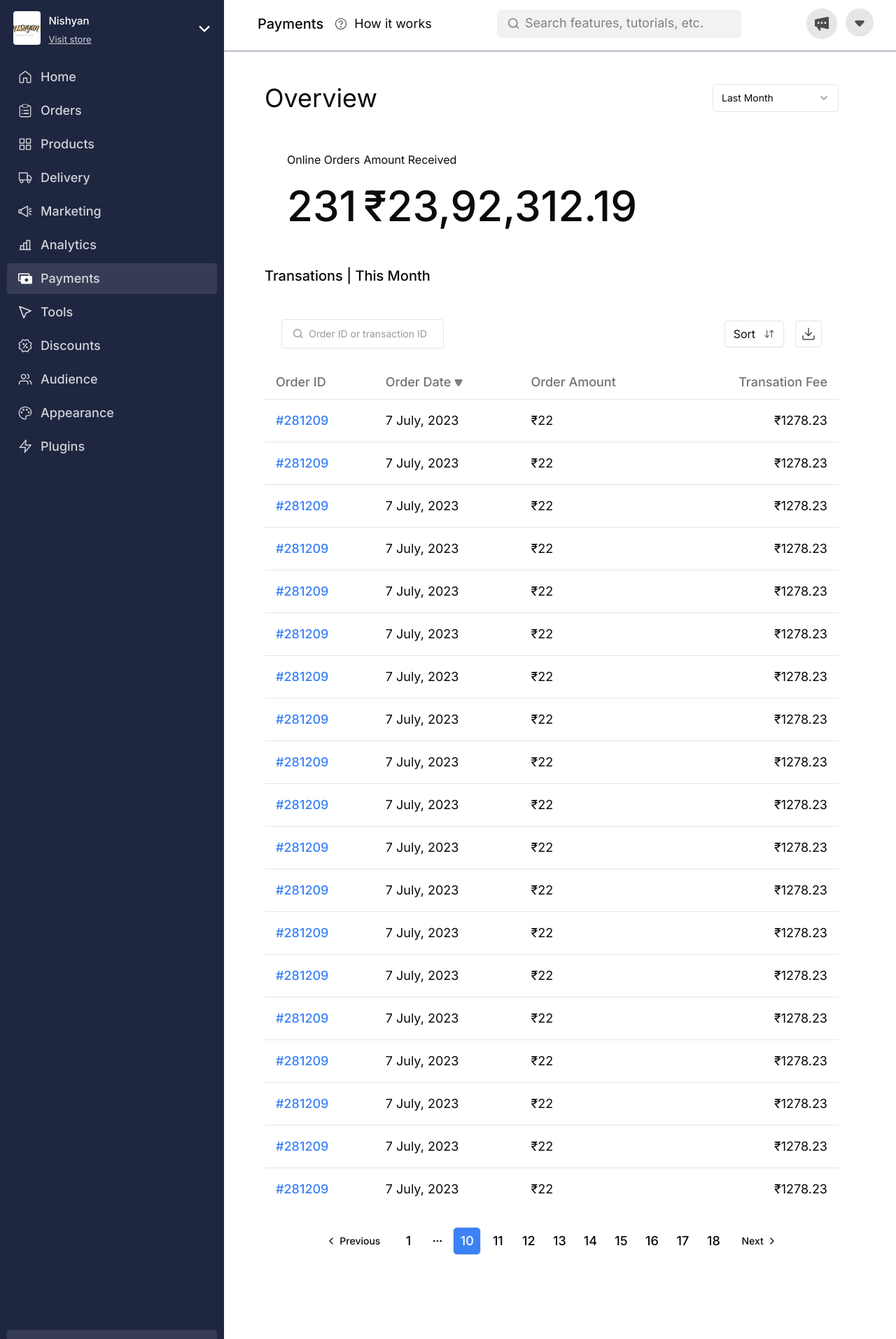
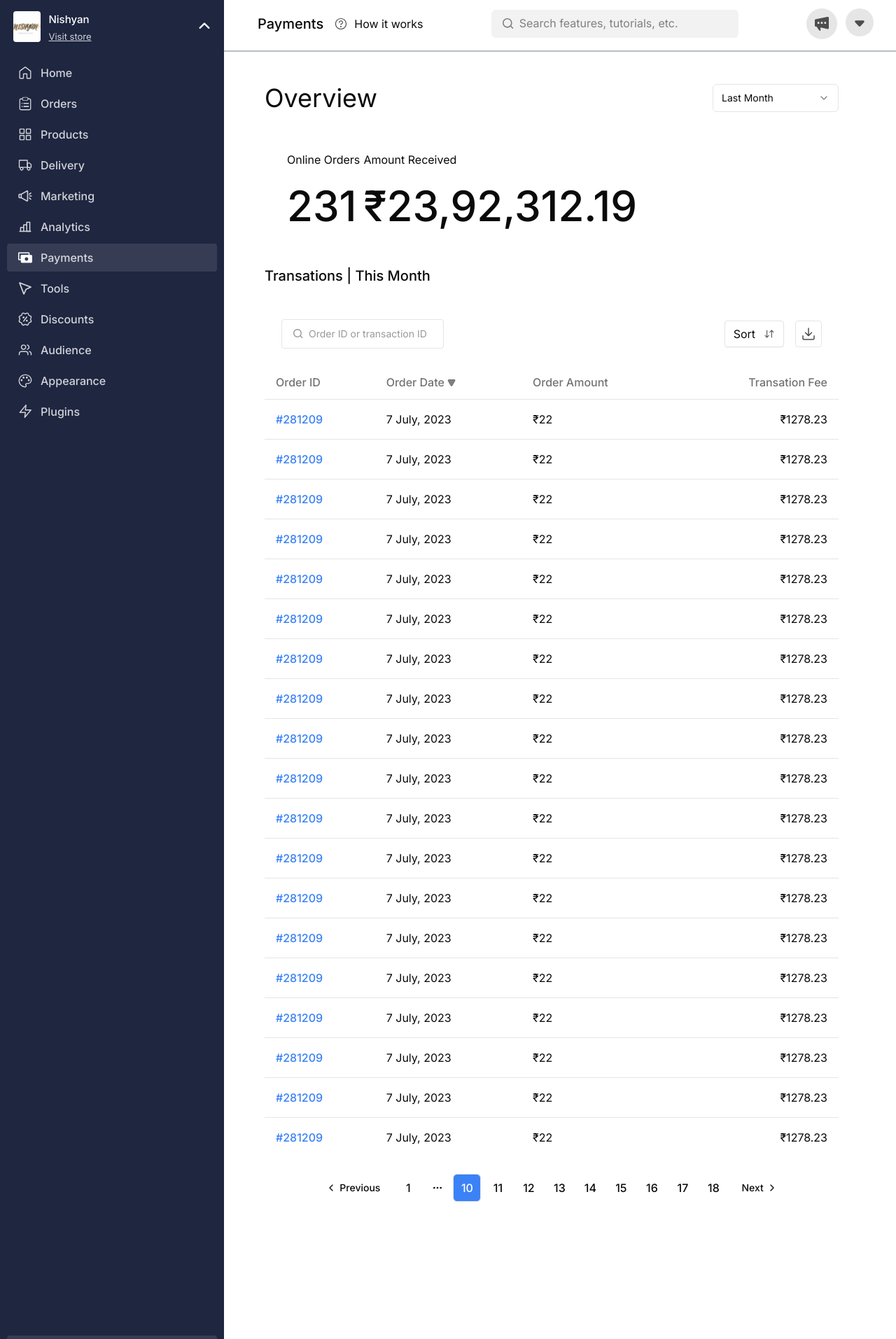
Before and after one commit to SuyashPatil-29/dukaan-submission, a Next.js app: page / in a window 1280 px wide. Shown: the top 1913 px of the page at 70% size. Built offline with nearby package versions, Linux system fonts and the light colour scheme.

Commit message:
Finished in under 2 hours

```diff
--- a/package.json
+++ b/package.json
@@ -9,6 +9,7 @@
     "lint": "next lint"
   },
   "dependencies": {
+    "@radix-ui/react-dropdown-menu": "^2.0.6",
     "@radix-ui/react-select": "^2.0.0",
     "@radix-ui/react-slot": "^1.0.2",
     "class-variance-authority": "^0.7.0",
--- a/src/app/layout.tsx
+++ b/src/app/layout.tsx
@@ -1,9 +1,9 @@
+import Navbar from "@/components/Navbar";
+import Sidebar from "@/components/Sidebar";
 import { cn } from "@/lib/utils";
 import type { Metadata } from "next";
 import { Inter } from "next/font/google";
 import "./globals.css";
-import Navbar from "@/components/Navbar";
-import Sidebar from "@/components/Sidebar";
 
 const inter = Inter({ subsets: ["latin"] });
 
--- /dev/null
+++ b/src/components/DropdownMenu.tsx
@@ -0,0 +1,51 @@
+"use client"
+
+import React, { useState } from "react";
+import {
+  DropdownMenu,
+  DropdownMenuContent,
+  DropdownMenuItem,
+  DropdownMenuLabel,
+  DropdownMenuSeparator,
+  DropdownMenuTrigger,
+} from "@/components/ui/dropdown-menu";
+import { cn } from "@/lib/utils";
+
+type Props = {};
+
+const DropdownMenuComponent = (props: Props) => {
+  const [open, setOpen] = useState(false)
+  return (
+    <DropdownMenu>
+      <DropdownMenuTrigger>
+        <svg
+          className={cn(
+            "self-center hover:cursor-pointer transition-all duration-300",
+            !open ? "-rotate-180" : "rotate-0",
+          )}
+          xmlns="http://www.w3.org/2000/svg"
+          width="20"
+          height="20"
+          viewBox="0 0 20 20"
+          fill="none"
+          onClick={() => setOpen((prev) => !prev)}
+        >
+          <path
+            d="M2.84685 7.22185C3.26727 6.80143 3.92516 6.76321 4.38876 7.10719L4.52157 7.22185L10 12.6997L15.4784 7.22185C15.8988 6.80143 16.5567 6.76321 17.0203 7.10719L17.1532 7.22185C17.5736 7.64227 17.6118 8.30016 17.2678 8.76376L17.1532 8.89657L10.8374 15.2124C10.4169 15.6328 9.75905 15.671 9.29545 15.327L9.16264 15.2124L2.84685 8.89657C2.38438 8.43411 2.38438 7.68431 2.84685 7.22185Z"
+            fill="white"
+          />
+        </svg>
+      </DropdownMenuTrigger>
+      <DropdownMenuContent>
+        <DropdownMenuLabel>My Account</DropdownMenuLabel>
+        <DropdownMenuSeparator />
+        <DropdownMenuItem>About Dukaan</DropdownMenuItem>
+        <DropdownMenuItem>My Subscription</DropdownMenuItem>
+        <DropdownMenuItem>Switch Accounts</DropdownMenuItem>
+        <DropdownMenuItem>Sign Out</DropdownMenuItem>
+      </DropdownMenuContent>
+    </DropdownMenu>
+  );
+};
+
+export default DropdownMenuComponent;
--- a/src/components/MainContent.tsx
+++ b/src/components/MainContent.tsx
@@ -9,8 +9,8 @@
 
 const MainContent = (props: Props) => {
   return (
-    <div className="absolute top-20 right-[42px] w-[calc(100vw-380px)]">
-      <div className="p-10 pb-0">
+    <div className="absolute md:top-20 md:right-[42px] top-16 right-0 md:w-[calc(100vw-380px)] w-full">
+      <div className="md:p-10 pb-0">
         <div className=" flex items-center justify-between">
           <h1 className=" text-4xl">Overview</h1>
           <Select>
@@ -25,14 +25,14 @@
           </Select>
         </div>
 
-        <div className=" flex items-center justify-between pl-8 py-14 pr-72">
+        <div className=" flex items-center md:justify-between justify-evenly md:pl-8 py-14 md:pr-72">
             <div className=" flex flex-col items-start gap-6">
             <h1>Online Orders</h1>
-            <h1 className=" text-6xl font-medium">231</h1>
+            <h1 className=" md:text-6xl font-medium">231</h1>
             </div>
             <div className=" flex flex-col items-start gap-6">
             <h1>Amount Received</h1>
-            <h1 className=" text-6xl font-medium">₹23,92,312.19</h1>
+            <h1 className=" md:text-6xl font-medium">₹23,92,312.19</h1>
             </div>
         </div>
 
--- a/src/components/Navbar.tsx
+++ b/src/components/Navbar.tsx
@@ -15,7 +15,7 @@
                 </clipPath>
                 </defs>
             </svg>
-            <input className='grow text-[15px] outline-none bg-transparent leading-[22px] placeholder:text-[#808080] placeholder:text-lg max-sm:text-xs' placeholder='Search features, tutorials, etc.'/>
+            <input className='grow text-[15px] outline-none bg-transparent leading-[22px] placeholder:text-[#808080] placeholder:text-base max-sm:text-xs' placeholder='Search features, tutorials, etc.'/>
 
         </div>
     )
@@ -23,7 +23,7 @@
 
 const Navbar = ({setShowSidebar}:any) => {
   return (
-    <nav className='bg-white flex items-center px-8 py-3 space-x-4 fixed top-0 right-0 z-30 max-sm:px-0 max-sm:space-x-2 max-sm:justify-between w-[calc(100vw-320px)] border-b-2 border-gray-400/70 pb-4'>
+    <nav className='bg-white flex items-center px-8 py-3 space-x-4 fixed top-0 right-0 z-30 max-sm:px-0 max-sm:space-x-2 max-sm:justify-between md:w-[calc(100vw-320px)] w-full border-b-2 border-gray-400/70 pb-4'>
         <svg xmlns="http://www.w3.org/2000/svg" fill="none" viewBox="0 0 24 24" strokeWidth={1.5} stroke="currentColor" className="w-6 h-6 shrink-0 sm:hidden" onClick={()=>setShowSidebar((prev:any)=>!prev)}>
             <path strokeLinecap="round" strokeLinejoin="round" d="M3.75 6.75h16.5M3.75 12h16.5m-16.5 5.25h16.5" />
         </svg>
@@ -43,7 +43,7 @@
                 </defs>
             </svg>
 
-            <small className=' text-lg hover:underline hover:cursor-help max-sm:text-[8px] max-sm:hidden'>How it works</small>
+            <small className=' text-base hover:underline hover:cursor-help max-sm:text-[8px] max-sm:hidden'>How it works</small>
         </aside>
         <SearchBar />
         <section className='flex space-x-3 grow justify-end max-sm:grow-0 max-sm:space-x-1 max-sm:items-center'>
--- a/src/components/PaginationComponent.tsx
+++ b/src/components/PaginationComponent.tsx
@@ -10,45 +10,45 @@
 
 export function PaginationDemo() {
   return (
-    <Pagination className=" p-6">
+    <Pagination className=" lg:flex hidden p-6">
       <PaginationContent>
         <PaginationItem>
           <PaginationPrevious href="#" />
         </PaginationItem>
         <PaginationItem>
-          <PaginationLink className=" text-lg" href="#">1</PaginationLink>
+          <PaginationLink className=" text-base" href="#">1</PaginationLink>
         </PaginationItem>
         <PaginationItem>
           <PaginationEllipsis />
         </PaginationItem>
         <PaginationItem>
-          <PaginationLink className="text-lg bg-blue-500 text-white" href="#" isActive>
+          <PaginationLink className="text-base bg-blue-500 text-white" href="#" isActive>
             10
           </PaginationLink>
         </PaginationItem>
         <PaginationItem>
-          <PaginationLink className=" text-lg" href="#">11</PaginationLink>
+          <PaginationLink className=" text-base" href="#">11</PaginationLink>
         </PaginationItem>
         <PaginationItem>
-          <PaginationLink className=" text-lg" href="#">12</PaginationLink>
+          <PaginationLink className=" text-base" href="#">12</PaginationLink>
         </PaginationItem>
         <PaginationItem>
-          <PaginationLink className=" text-lg" href="#">13</PaginationLink>
+          <PaginationLink className=" text-base" href="#">13</PaginationLink>
         </PaginationItem>
         <PaginationItem>
-          <PaginationLink className=" text-lg" href="#">14</PaginationLink>
+          <PaginationLink className=" text-base" href="#">14</PaginationLink>
         </PaginationItem>
         <PaginationItem>
-          <PaginationLink className=" text-lg" href="#">15</PaginationLink>
+          <PaginationLink className=" text-base" href="#">15</PaginationLink>
         </PaginationItem>
         <PaginationItem>
-          <PaginationLink className=" text-lg" href="#">16</PaginationLink>
+          <PaginationLink className=" text-base" href="#">16</PaginationLink>
         </PaginationItem>
         <PaginationItem>
-          <PaginationLink className=" text-lg" href="#">17</PaginationLink>
+          <PaginationLink className=" text-base" href="#">17</PaginationLink>
         </PaginationItem>
         <PaginationItem>
-          <PaginationLink className=" text-lg" href="#">18</PaginationLink>
+          <PaginationLink className=" text-base" href="#">18</PaginationLink>
         </PaginationItem>
         <PaginationItem>
           <PaginationNext href="#" />
--- a/src/components/Sidebar.tsx
+++ b/src/components/Sidebar.tsx
@@ -1,6 +1,7 @@
 import Image from 'next/image'
 import React from 'react'
 import logo from "../lib/assets/logo.png"
+import DropdownMenuComponent from './DropdownMenu'
 
 const ProfileHeader=()=>
 {
@@ -11,9 +12,7 @@
                 <h1 className='text-white font-medium text-[15px]'>Nishyan</h1>
                 <p className=' text-[13px] leading-4 text-white/80 underline hover:cursor-pointer w-fit'>Visit store</p>
             </aside>
-            <svg className='self-center hover:cursor-pointer' xmlns="http://www.w3.org/2000/svg" width="20" height="20" viewBox="0 0 20 20" fill="none">
-                <path d="M2.84685 7.22185C3.26727 6.80143 3.92516 6.76321 4.38876 7.10719L4.52157 7.22185L10 12.6997L15.4784 7.22185C15.8988 6.80143 16.5567 6.76321 17.0203 7.10719L17.1532 7.22185C17.5736 7.64227 17.6118 8.30016 17.2678 8.76376L17.1532 8.89657L10.8374 15.2124C10.4169 15.6328 9.75905 15.671 9.29545 15.327L9.16264 15.2124L2.84685 8.89657C2.38438 8.43411 2.38438 7.68431 2.84685 7.22185Z" fill="white"/>
-            </svg>
+            <DropdownMenuComponent />
         </header>
     )
 }
@@ -40,7 +39,7 @@
 
 const Sidebar = () => {
   return (
-    <div className={`w-80 bg-[rgb(30,38,64)] px-2.5 py-4 flex flex-col top-0  min-h-[248vh] text-lg`}>
+    <div className={`md:w-80 w-0 bg-[rgb(30,38,64)] px-2.5 py-4 md:flex md:flex-col hidden top-0  min-h-[248vh] text-base`}>
 
         <ProfileHeader />
         <ul className='space-y-1 mt-6 grow'>
--- a/src/components/Table.tsx
+++ b/src/components/Table.tsx
@@ -130,7 +130,7 @@
 
   export function MainTable() {
     return (
-      <Table className="p-10 text-lg">
+      <Table className="md:p-10 md:text-base">
         <TableHeader>
           <TableRow>
             <TableHead>Order ID</TableHead>
--- /dev/null
+++ b/src/components/ui/dropdown-menu.tsx
@@ -0,0 +1,200 @@
+"use client"
+
+import * as React from "react"
+import * as DropdownMenuPrimitive from "@radix-ui/react-dropdown-menu"
+import { Check, ChevronRight, Circle } from "lucide-react"
+
+import { cn } from "@/lib/utils"
+
+const DropdownMenu = DropdownMenuPrimitive.Root
+
+const DropdownMenuTrigger = DropdownMenuPrimitive.Trigger
+
+const DropdownMenuGroup = DropdownMenuPrimitive.Group
+
+const DropdownMenuPortal = DropdownMenuPrimitive.Portal
+
+const DropdownMenuSub = DropdownMenuPrimitive.Sub
+
+const DropdownMenuRadioGroup = DropdownMenuPrimitive.RadioGroup
+
+const DropdownMenuSubTrigger = React.forwardRef<
+  React.ElementRef<typeof DropdownMenuPrimitive.SubTrigger>,
+  React.ComponentPropsWithoutRef<typeof DropdownMenuPrimitive.SubTrigger> & {
+    inset?: boolean
+  }
+>(({ className, inset, children, ...props }, ref) => (
+  <DropdownMenuPrimitive.SubTrigger
+    ref={ref}
+    className={cn(
+      "flex cursor-default select-none items-center rounded-sm px-2 py-1.5 text-sm outline-none focus:bg-accent data-[state=open]:bg-accent",
+      inset && "pl-8",
+      className
+    )}
+    {...props}
+  >
+    {children}
+    <ChevronRight className="ml-auto h-4 w-4" />
+  </DropdownMenuPrimitive.SubTrigger>
+))
+DropdownMenuSubTrigger.displayName =
+  DropdownMenuPrimitive.SubTrigger.displayName
+
+const DropdownMenuSubContent = React.forwardRef<
+  React.ElementRef<typeof DropdownMenuPrimitive.SubContent>,
+  React.ComponentPropsWithoutRef<typeof DropdownMenuPrimitive.SubContent>
+>(({ className, ...props }, ref) => (
+  <DropdownMenuPrimitive.SubContent
+    ref={ref}
+    className={cn(
+      "z-50 min-w-[8rem] overflow-hidden rounded-md border bg-popover p-1 text-popover-foreground shadow-lg data-[state=open]:animate-in data-[state=closed]:animate-out data-[state=closed]:fade-out-0 data-[state=open]:fade-in-0 data-[state=closed]:zoom-out-95 data-[state=open]:zoom-in-95 data-[side=bottom]:slide-in-from-top-2 data-[side=left]:slide-in-from-right-2 data-[side=right]:slide-in-from-left-2 data-[side=top]:slide-in-from-bottom-2",
+      className
+    )}
+    {...props}
+  />
+))
+DropdownMenuSubContent.displayName =
+  DropdownMenuPrimitive.SubContent.displayName
+
+const DropdownMenuContent = React.forwardRef<
+  React.ElementRef<typeof DropdownMenuPrimitive.Content>,
+  React.ComponentPropsWithoutRef<typeof DropdownMenuPrimitive.Content>
+>(({ className, sideOffset = 4, ...props }, ref) => (
+  <DropdownMenuPrimitive.Portal>
+    <DropdownMenuPrimitive.Content
+      ref={ref}
+      sideOffset={sideOffset}
+      className={cn(
+        "z-50 min-w-[8rem] overflow-hidden rounded-md border bg-popover p-1 text-popover-foreground shadow-md data-[state=open]:animate-in data-[state=closed]:animate-out data-[state=closed]:fade-out-0 data-[state=open]:fade-in-0 data-[state=closed]:zoom-out-95 data-[state=open]:zoom-in-95 data-[side=bottom]:slide-in-from-top-2 data-[side=left]:slide-in-from-right-2 data-[side=right]:slide-in-from-left-2 data-[side=top]:slide-in-from-bottom-2",
+        className
+      )}
+      {...props}
+    />
+  </DropdownMenuPrimitive.Portal>
+))
+DropdownMenuContent.displayName = DropdownMenuPrimitive.Content.displayName
+
+const DropdownMenuItem = React.forwardRef<
+  React.ElementRef<typeof DropdownMenuPrimitive.Item>,
+  React.ComponentPropsWithoutRef<typeof DropdownMenuPrimitive.Item> & {
+    inset?: boolean
+  }
+>(({ className, inset, ...props }, ref) => (
+  <DropdownMenuPrimitive.Item
+    ref={ref}
+    className={cn(
+      "relative flex cursor-default select-none items-center rounded-sm px-2 py-1.5 text-sm outline-none transition-colors focus:bg-accent focus:text-accent-foreground data-[disabled]:pointer-events-none data-[disabled]:opacity-50",
+      inset && "pl-8",
+      className
+    )}
+    {...props}
+  />
+))
+DropdownMenuItem.displayName = DropdownMenuPrimitive.Item.displayName
+
+const DropdownMenuCheckboxItem = React.forwardRef<
+  React.ElementRef<typeof DropdownMenuPrimitive.CheckboxItem>,
+  React.ComponentPropsWithoutRef<typeof DropdownMenuPrimitive.CheckboxItem>
+>(({ className, children, checked, ...props }, ref) => (
+  <DropdownMenuPrimitive.CheckboxItem
+    ref={ref}
+    className={cn(
+      "relative flex cursor-default select-none items-center rounded-sm py-1.5 pl-8 pr-2 text-sm outline-none transition-colors focus:bg-accent focus:text-accent-foreground data-[disabled]:pointer-events-none data-[disabled]:opacity-50",
+      className
+    )}
+    checked={checked}
+    {...props}
+  >
+    <span className="absolute left-2 flex h-3.5 w-3.5 items-center justify-center">
+      <DropdownMenuPrimitive.ItemIndicator>
+        <Check className="h-4 w-4" />
+      </DropdownMenuPrimitive.ItemIndicator>
+    </span>
+    {children}
+  </DropdownMenuPrimitive.CheckboxItem>
+))
+DropdownMenuCheckboxItem.displayName =
+  DropdownMenuPrimitive.CheckboxItem.displayName
+
+const DropdownMenuRadioItem = React.forwardRef<
+  React.ElementRef<typeof DropdownMenuPrimitive.RadioItem>,
+  React.ComponentPropsWithoutRef<typeof DropdownMenuPrimitive.RadioItem>
+>(({ className, children, ...props }, ref) => (
+  <DropdownMenuPrimitive.RadioItem
+    ref={ref}
+    className={cn(
+      "relative flex cursor-default select-none items-center rounded-sm py-1.5 pl-8 pr-2 text-sm outline-none transition-colors focus:bg-accent focus:text-accent-foreground data-[disabled]:pointer-events-none data-[disabled]:opacity-50",
+      className
+    )}
+    {...props}
+  >
+    <span className="absolute left-2 flex h-3.5 w-3.5 items-center justify-center">
+      <DropdownMenuPrimitive.ItemIndicator>
+        <Circle className="h-2 w-2 fill-current" />
+      </DropdownMenuPrimitive.ItemIndicator>
+    </span>
+    {children}
+  </DropdownMenuPrimitive.RadioItem>
+))
+DropdownMenuRadioItem.displayName = DropdownMenuPrimitive.RadioItem.displayName
+
+const DropdownMenuLabel = React.forwardRef<
+  React.ElementRef<typeof DropdownMenuPrimitive.Label>,
+  React.ComponentPropsWithoutRef<typeof DropdownMenuPrimitive.Label> & {
+    inset?: boolean
+  }
+>(({ className, inset, ...props }, ref) => (
+  <DropdownMenuPrimitive.Label
+    ref={ref}
+    className={cn(
+      "px-2 py-1.5 text-sm font-semibold",
+      inset && "pl-8",
+      className
+    )}
+    {...props}
+  />
+))
+DropdownMenuLabel.displayName = DropdownMenuPrimitive.Label.displayName
+
+const DropdownMenuSeparator = React.forwardRef<
+  React.ElementRef<typeof DropdownMenuPrimitive.Separator>,
+  React.ComponentPropsWithoutRef<typeof DropdownMenuPrimitive.Separator>
+>(({ className, ...props }, ref) => (
+  <DropdownMenuPrimitive.Separator
+    ref={ref}
+    className={cn("-mx-1 my-1 h-px bg-muted", className)}
+    {...props}
+  />
+))
+DropdownMenuSeparator.displayName = DropdownMenuPrimitive.Separator.displayName
+
+const DropdownMenuShortcut = ({
+  className,
+  ...props
+}: React.HTMLAttributes<HTMLSpanElement>) => {
+  return (
+    <span
+      className={cn("ml-auto text-xs tracking-widest opacity-60", className)}
+      {...props}
+    />
+  )
+}
+DropdownMenuShortcut.displayName = "DropdownMenuShortcut"
+
+export {
+  DropdownMenu,
+  DropdownMenuTrigger,
+  DropdownMenuContent,
+  DropdownMenuItem,
+  DropdownMenuCheckboxItem,
+  DropdownMenuRadioItem,
+  DropdownMenuLabel,
+  DropdownMenuSeparator,
+  DropdownMenuShortcut,
+  DropdownMenuGroup,
+  DropdownMenuPortal,
+  DropdownMenuSub,
+  DropdownMenuSubContent,
+  DropdownMenuSubTrigger,
+  DropdownMenuRadioGroup,
+}
--- a/src/components/ui/pagination.tsx
+++ b/src/components/ui/pagination.tsx
@@ -16,10 +16,10 @@
 )
 
 const PaginationContent = React.forwardRef<
-  HTMLUListElement,
-  React.ComponentProps<"ul">
+  HTMLDivElement,
+  React.ComponentProps<"div">
 >(({ className, ...props }, ref) => (
-  <ul
+  <div
     ref={ref}
     className={cn("flex flex-row items-center gap-1", className)}
     {...props}
@@ -28,10 +28,10 @@
 PaginationContent.displayName = "PaginationContent"
 
 const PaginationItem = React.forwardRef<
-  HTMLLIElement,
-  React.ComponentProps<"li">
+HTMLDivElement,
+  React.ComponentProps<"div">
 >(({ className, ...props }, ref) => (
-  <li ref={ref} className={cn("", className)} {...props} />
+  <div ref={ref} className={cn("", className)} {...props} />
 ))
 PaginationItem.displayName = "PaginationItem"
 
```
Also changed, not shown: 1 other file (tests, documents, lock files or other folders).
